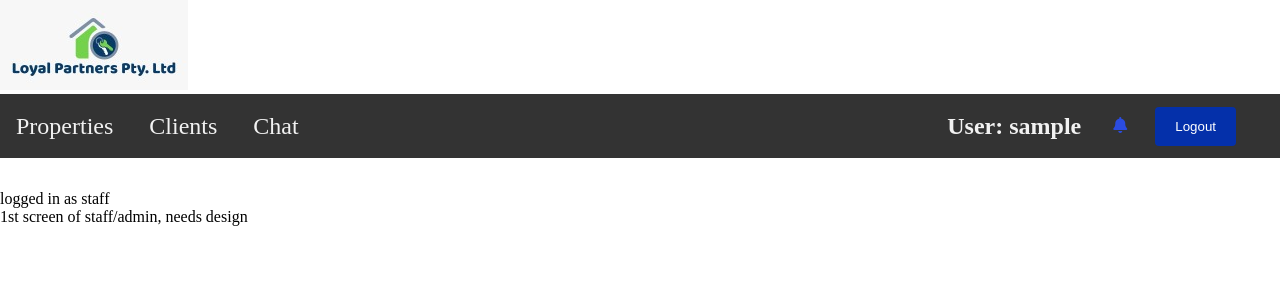
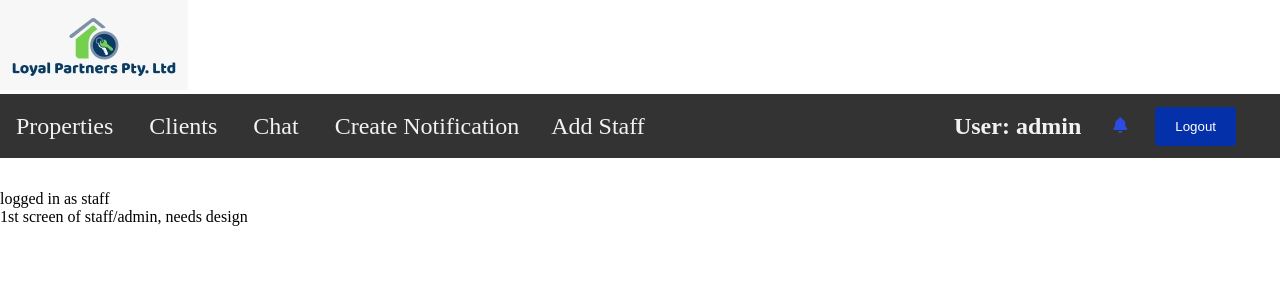
Before and after one commit to Image-Bhandari/Project500, a PHP site: page /admin/index.php in a window 1280 px wide. Shown: the top 300 px of the page. Run offline with PHP 8.4, Linux system fonts and the light colour scheme; the visitor is signed in with stand-in values (Sample User, id 1); data comes from the database, SQL or seed files in the repository; some libraries are stand-ins or nearby versions.

Commit message:
admin in action

```diff
--- a/pages/users/login.php
+++ b/pages/users/login.php
@@ -33,6 +33,7 @@
 				echo "Admin login Success";
 				$_SESSION["login"]=1;
 				$_SESSION["username"]=$_POST['username'];
+				header('location:../admin/index.php');
 			}
 			else{
 			}
--- a/templates/admin/homepageTemplate.php
+++ b/templates/admin/homepageTemplate.php
@@ -20,6 +20,13 @@
                 <a href="index.php?page=manageproperty">Properties</a>
                 <a href="index.php?page=findclients">Clients</a>
                 <a href="index.php?page=chat">Chat</a>
+                <?php
+                if((isset($_SESSION['login']) && $_SESSION['login'] == 1) && $_SESSION['username']=="admin"){
+                echo "<a href=index.php?page=notif>Create Notification</a>";
+                echo "<a href=index.php?page=staff>Add Staff</a>";
+
+                }
+                ?>
             </div>
             <div class="login">
                 <!-- logged in user -->
```
